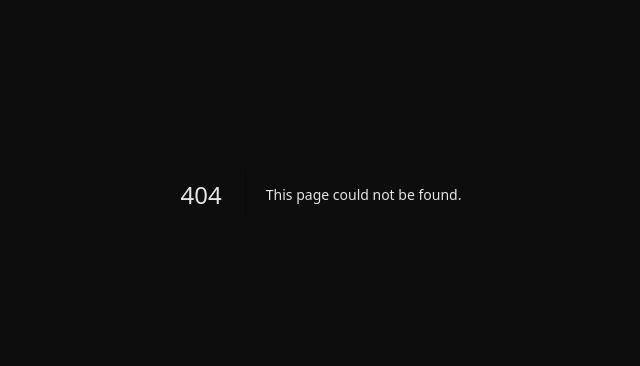
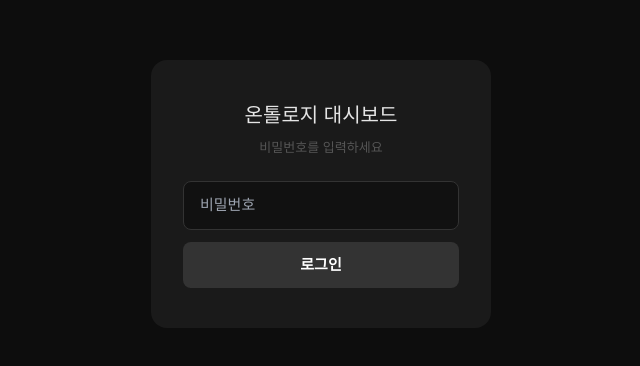
Before and after one commit to beatshon/ontology-dashboard, a Next.js app: page /login in a window 1280 px wide. Before the commit this address had no page. Shown: the part 206-572 px from the top of the page, without its empty margins (319-959 px from the left). Built offline with nearby package versions, Linux system fonts and the light colour scheme.

Commit message:
feat: 주간 트렌드 시작일 3/9로 고정 + 커스텀 로그인 페이지

```diff
--- /dev/null
+++ b/app/api/auth/route.ts
@@ -0,0 +1,28 @@
+export const runtime = "edge";
+
+const PASSWORD = process.env.DASHBOARD_PASSWORD ?? "jace1004";
+const COOKIE_NAME = "onto_auth";
+const MAX_AGE = 86400 * 7; // 7일
+
+export async function POST(req: Request) {
+  const body = await req.json();
+  const password = body?.password ?? "";
+
+  if (password === PASSWORD) {
+    // 간단한 토큰 생성 (비밀번호 해시)
+    const encoder = new TextEncoder();
+    const data = encoder.encode(PASSWORD + Date.now().toString());
+    const hash = await crypto.subtle.digest("SHA-256", data);
+    const token = Array.from(new Uint8Array(hash)).map(b => b.toString(16).padStart(2, "0")).join("");
+
+    return new Response(JSON.stringify({ ok: true }), {
+      status: 200,
+      headers: {
+        "Content-Type": "application/json",
+        "Set-Cookie": `${COOKIE_NAME}=${password};Path=/;HttpOnly;Secure;SameSite=Lax;Max-Age=${MAX_AGE}`,
+      },
+    });
+  }
+
+  return new Response(JSON.stringify({ ok: false }), { status: 401 });
+}
--- /dev/null
+++ b/app/login/page.tsx
@@ -0,0 +1,79 @@
+"use client";
+
+import { useState } from "react";
+
+export default function LoginPage() {
+  const [password, setPassword] = useState("");
+  const [error, setError] = useState("");
+  const [loading, setLoading] = useState(false);
+
+  const handleSubmit = async (e: React.FormEvent) => {
+    e.preventDefault();
+    setLoading(true);
+    setError("");
+
+    const res = await fetch("/api/auth", {
+      method: "POST",
+      headers: { "Content-Type": "application/json" },
+      body: JSON.stringify({ password }),
+    });
+
+    if (res.ok) {
+      window.location.href = "/";
+    } else {
+      setError("비밀번호가 올바르지 않습니다.");
+      setLoading(false);
+    }
+  };
+
+  return (
+    <html lang="ko">
+      <body style={{ margin: 0, background: "#0d0d0d", minHeight: "100vh", display: "flex", alignItems: "center", justifyContent: "center", fontFamily: "-apple-system, sans-serif" }}>
+        <div style={{ background: "#1a1a1a", borderRadius: 16, padding: "40px 32px", width: 340, textAlign: "center" }}>
+          <h1 style={{ color: "#e5e5e5", fontSize: 20, marginBottom: 8 }}>온톨로지 대시보드</h1>
+          <p style={{ color: "#555", fontSize: 13, marginBottom: 24 }}>비밀번호를 입력하세요</p>
+
+          <form onSubmit={handleSubmit}>
+            <input
+              type="password"
+              value={password}
+              onChange={(e) => setPassword(e.target.value)}
+              placeholder="비밀번호"
+              autoFocus
+              style={{
+                width: "100%",
+                padding: "12px 16px",
+                border: "1px solid #333",
+                borderRadius: 8,
+                background: "#111",
+                color: "#e5e5e5",
+                fontSize: 15,
+                outline: "none",
+                boxSizing: "border-box",
+                marginBottom: 12,
+              }}
+            />
+            {error && <p style={{ color: "#ef4444", fontSize: 13, marginBottom: 8 }}>{error}</p>}
+            <button
+              type="submit"
+              disabled={loading || !password}
+              style={{
+                width: "100%",
+                padding: "12px 0",
+                background: password ? "#3b82f6" : "#333",
+                color: "white",
+                border: "none",
+                borderRadius: 8,
+                fontSize: 15,
+                fontWeight: 600,
+                cursor: password ? "pointer" : "default",
+              }}
+            >
+              {loading ? "확인 중..." : "로그인"}
+            </button>
+          </form>
+        </div>
+      </body>
+    </html>
+  );
+}
--- a/lib/notion.ts
+++ b/lib/notion.ts
@@ -204,9 +204,9 @@ export interface WeeklyCount {
 
 export async function fetchWeeklyTrend(weeks = 12): Promise<WeeklyCount[]> {
   const now = new Date();
-  const startDate = new Date(now);
-  startDate.setDate(now.getDate() - weeks * 7);
-  const startStr = startDate.toISOString().split("T")[0];
+  // 온톨로지 봇 시작일(3/9)부터 표시
+  const startDate = new Date("2026-03-09");
+  const startStr = "2026-03-09";
 
   const allCounts = await Promise.all(
     AREAS.map(async (area) => {
```
Also changed, not shown: middleware.ts (+16 -15 lines).
